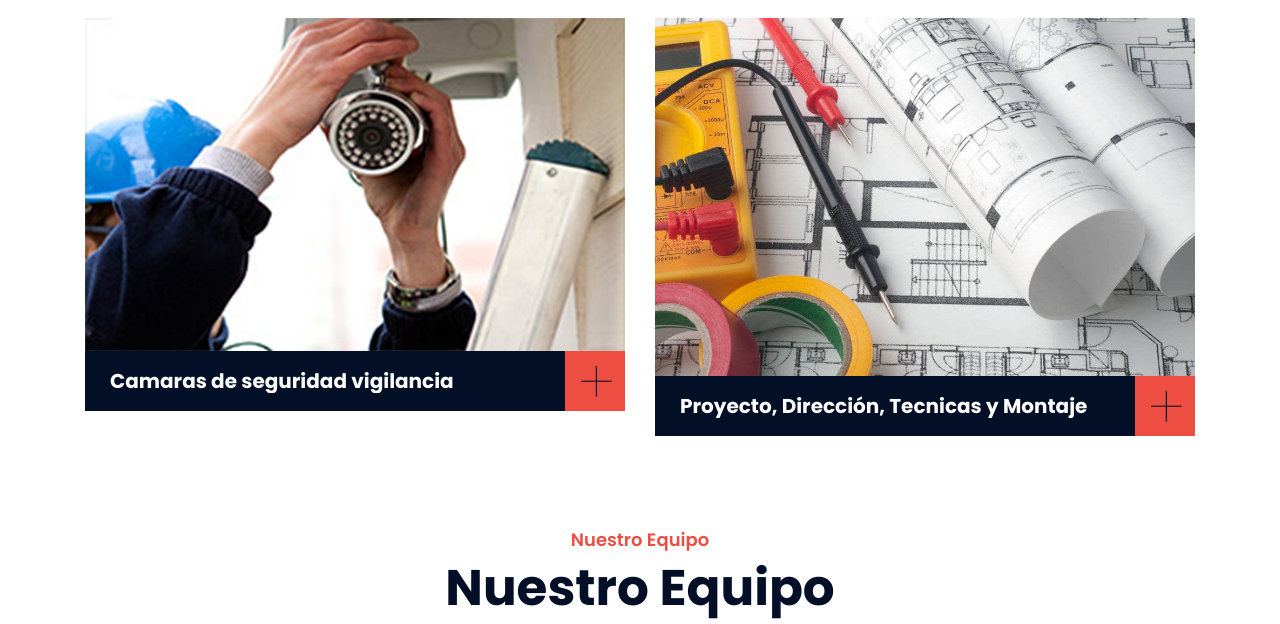
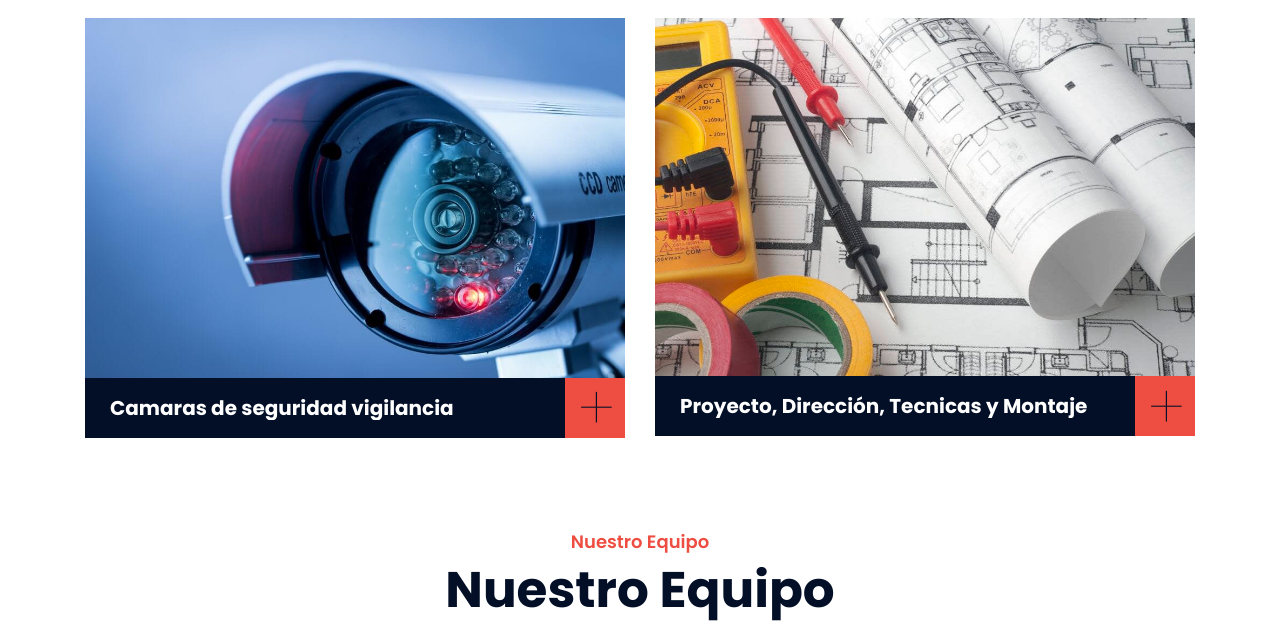
Before and after one commit to IsmaJoseEscalante-dev/Conexus, a PHP site: page /index.php in a window 1280 px wide. Shown: the part 2519-3143 px from the top of the page. Run offline with PHP 8.4, Linux system fonts and the light colour scheme; data that the repository does not hold is empty; some libraries are stand-ins or nearby versions.

Commit message:
service - instalacion de camaras de seguridad

```diff
--- a/service-description.php
+++ b/service-description.php
@@ -58,7 +58,7 @@
             <div class="col-lg-6 col-md-6 wow fadeInUp" data-wow-delay="0.4s">
                 <div class="service-item">
                     <div class="service-img">
-                        <img src="img/instalacion-de-camaras-de-seguridad.jpg" alt="Image">
+                        <img src="img/camaras-seguridad.jpg" alt="Image">
                         <div class="service-overlay">
                             <p>
                             Con el servicio Instalación de Cámaras de Seguridad usted tendrá un servicio y una línea de productos de alta calidad, esto permitirá una instalación duradera y confiable.
@@ -67,7 +67,7 @@
                     </div>
                     <div class="service-text">
                         <h3>Camaras de seguridad vigilancia</h3>
-                        <a class="btn" href="img/instalacion-de-camaras-de-seguridad.jpg" data-lightbox="service">+</a>
+                        <a class="btn" href="img/camaras-seguridad.jpg" data-lightbox="service">+</a>
                     </div>
                 </div>
             </div>
```
Also changed, not shown: img/camaras-seguridad.jpg (added).
